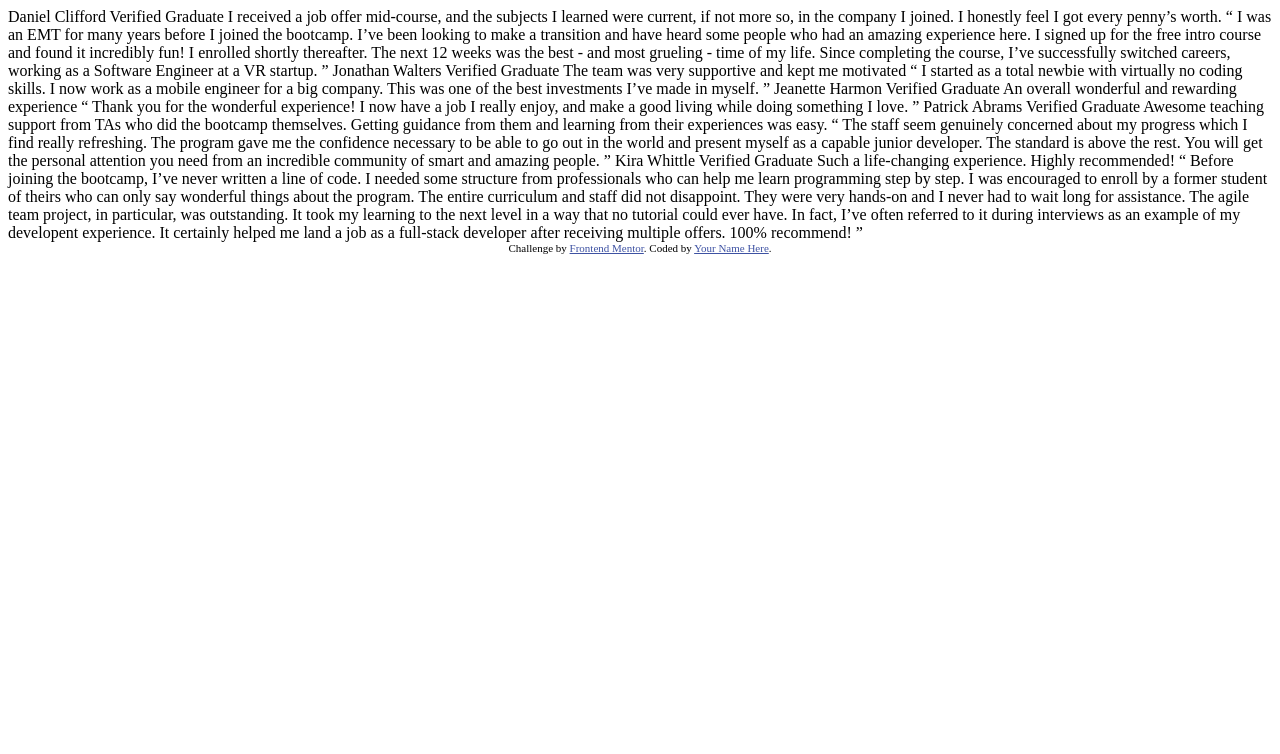
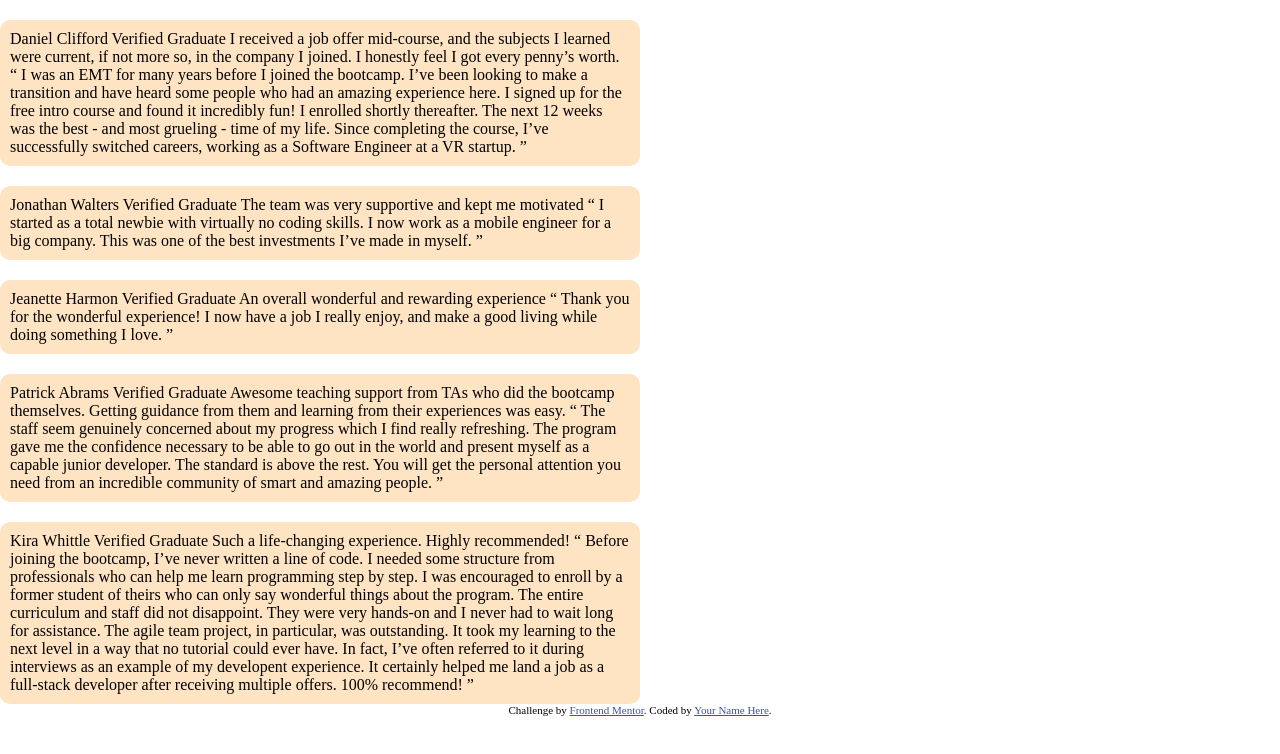
Before and after one commit to NicholasRieger/Cartoes-Feedback, a plain HTML site: page index.html in a window 1280 px wide. Drawn offline with Linux system fonts and the light colour scheme.

Commit message:
Criação da base do desafio

```diff
--- a/index.html
+++ b/index.html
@@ -1,8 +1,10 @@
 <!DOCTYPE html>
 <html lang="en">
+
 <head>
   <meta charset="UTF-8">
-  <meta name="viewport" content="width=device-width, initial-scale=1.0"> <!-- displays site properly based on user's device -->
+  <meta name="viewport" content="width=device-width, initial-scale=1.0">
+  <!-- displays site properly based on user's device -->
 
   <link rel="icon" type="image/png" sizes="32x32" href="./images/favicon-32x32.png">
 
@@ -10,55 +12,60 @@
 
   <!-- Feel free to remove these styles or customise in your own stylesheet 👍 -->
   <style>
-    .attribution { font-size: 11px; text-align: center; }
-    .attribution a { color: hsl(228, 45%, 44%); }
+    .attribution {
+      font-size: 11px;
+      text-align: center;
+    }
+
+    .attribution a {
+      color: hsl(228, 45%, 44%);
+    }
   </style>
+  <link rel="stylesheet" href="style.css">
 </head>
+
 <body>
+  <div id="cards">
+    <div class="card1">
       Daniel Clifford
       Verified Graduate
-
       I received a job offer mid-course, and the subjects I learned were current, if not more so,
       in the company I joined. I honestly feel I got every penny’s worth.
-
       “ I was an EMT for many years before I joined the bootcamp. I’ve been looking to make a
       transition and have heard some people who had an amazing experience here. I signed up
       for the free intro course and found it incredibly fun! I enrolled shortly thereafter.
       The next 12 weeks was the best - and most grueling - time of my life. Since completing
       the course, I’ve successfully switched careers, working as a Software Engineer at a VR startup. ”
-
+    </div>
+    <div class="card2">
       Jonathan Walters
       Verified Graduate
-
       The team was very supportive and kept me motivated
-
       “ I started as a total newbie with virtually no coding skills. I now work as a mobile engineer
       for a big company. This was one of the best investments I’ve made in myself. ”
-
+    </div>
+    <div class="card4">
       Jeanette Harmon
       Verified Graduate
-
       An overall wonderful and rewarding experience
-
       “ Thank you for the wonderful experience! I now have a job I really enjoy, and make a good living
       while doing something I love. ”
+    </div>
 
+    <div class="card3">
       Patrick Abrams
       Verified Graduate
-
       Awesome teaching support from TAs who did the bootcamp themselves. Getting guidance from them and
       learning from their experiences was easy.
-
       “ The staff seem genuinely concerned about my progress which I find really refreshing. The program
       gave me the confidence necessary to be able to go out in the world and present myself as a capable
       junior developer. The standard is above the rest. You will get the personal attention you need from
       an incredible community of smart and amazing people. ”
-
+    </div>
+    <div class="card5">
       Kira Whittle
       Verified Graduate
-
       Such a life-changing experience. Highly recommended!
-
       “ Before joining the bootcamp, I’ve never written a line of code. I needed some structure from
       professionals who can help me learn programming step by step. I was encouraged to enroll by a former
       student of theirs who can only say wonderful things about the program. The entire curriculum and staff
@@ -67,10 +74,13 @@
       could ever have. In fact, I’ve often referred to it during interviews as an example of my developent
       experience. It certainly helped me land a job as a full-stack developer after receiving multiple offers.
       100% recommend! ”
+    </div>
+  </div>
 
   <div class="attribution">
     Challenge by <a href="https://www.frontendmentor.io?ref=challenge" target="_blank">Frontend Mentor</a>.
     Coded by <a href="#">Your Name Here</a>.
   </div>
 </body>
+
 </html>
--- /dev/null
+++ b/style.css
@@ -0,0 +1,29 @@
+*{
+    margin: 0;
+    padding: 0;
+    box-sizing: border-box;
+}
+
+html, body{
+    min-height: 100vh;
+    /* fallback universal */
+    min-height: 100svh;
+    /* Safari/iOS: viewport “pequena” estável */
+    min-height: 100dvh;
+    /* modernos: viewport dinâmica (ajusta com barra) */
+    overflow-x: hidden;
+    width: 100%;
+}
+
+#cards{
+    display: grid;
+    place-content: center;
+}
+
+.card1, .card2, .card3, .card4, .card5{
+    margin-top: 20px;
+    background-color: bisque;
+    padding: 10px;
+    border-radius: 10px;
+    width: 50%;
+}
```
Lines whose indentation alone changed are shown as unchanged.
